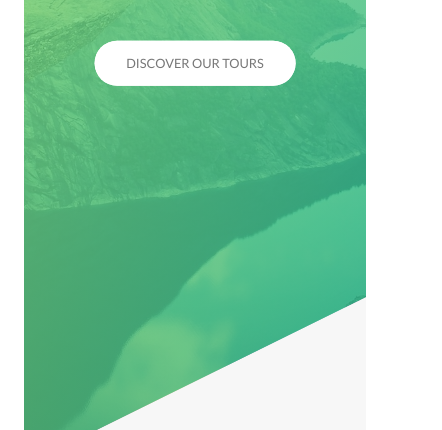
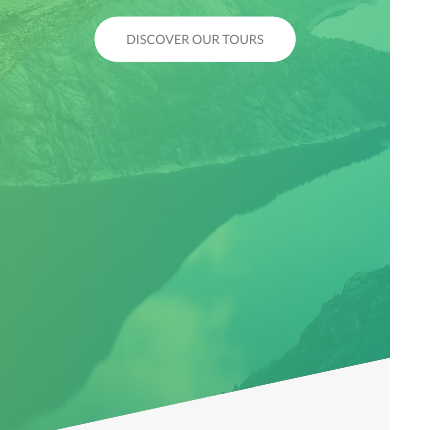
Before and after one commit to takabatoshiki/Natours, a website: page index.html in a window 390 px wide. Shown: the part 360-790 px from the top of the page, 442 px wide, since content can reach past the window. Drawn offline with Linux system fonts and the light colour scheme.

Commit message:
add media query

```diff
--- a/sass/abstracts/_variables.scss
+++ b/sass/abstracts/_variables.scss
@@ -25,4 +25,5 @@ $default-font-size: 1.6rem;
 // GRID
 $grid-width: 114rem;
 $gutter-vertical: 8rem;
+$gutter-vertical-small: 6rem;
 $gutter-horizontal: 6rem;
--- a/sass/base/_base.scss
+++ b/sass/base/_base.scss
@@ -25,4 +25,9 @@ html {
 
 body {
   box-sizing: border-box;
+  padding: 3rem;
+
+  @include respond(tab-port) {
+    padding: 0;
+  }
 }
--- a/sass/base/_typography.scss
+++ b/sass/base/_typography.scss
@@ -3,7 +3,7 @@ body {
   font-weight: 400;
   line-height: 1.7;
   color: $color-grey-dark;
-  padding: 3rem;
+
 }
 
 .heading-primary {
@@ -21,6 +21,11 @@ body {
     animation-name: moveInLeft;
     animation-duration: 1s;
     animation-timing-function: ease-out;
+
+    @include respond(phone){
+      letter-spacing: 1rem;
+      font-family: 5rem;
+    }
   }
 
   &--sub {
@@ -28,8 +33,11 @@ body {
     font-size: 2rem;
     font-weight: 700;
     letter-spacing: 1.75rem;
+    animation: moveInRight 1s ease-out;
 
-    animation: moveInRight 1s ease-out;
+    @include respond(phone){
+      letter-spacing: .5rem;
+    }
   }
 }
 
@@ -43,6 +51,15 @@ body {
   color: transparent;
   letter-spacing: .2rem;
   transition: all .2s;
+
+  @include respond(tab-port){
+    font-size: 3rem;
+  }
+
+  @include respond(phone){
+    font-size: 2.5rem;
+  }
+
   &:hover {
     transform: skewY(2deg) skewX(15deg) scale(1.1);
     text-shadow: .5rem 1rem 2rem rgba($color-black, .2);
--- a/sass/base/_utilities.scss
+++ b/sass/base/_utilities.scss
@@ -1,8 +1,20 @@
 .u-center-text{ text-align: center !important; }
 
 .u-margin-bottom-small{ margin-bottom: 1.5rem !important; }
-.u-margin-bottom-medium{ margin-bottom: 4rem !important; }
-.u-margin-bottom-big{ margin-bottom: 8rem !important; }
+.u-margin-bottom-medium{
+  margin-bottom: 4rem !important;
+
+  @include respond(tab-port){
+    margin-bottom: 3rem !important;
+  }
+}
+.u-margin-bottom-big{
+  margin-bottom: 8rem !important;
+
+  @include respond(tab-port){
+    margin-bottom: 5rem !important;
+  }
+}
 
 .u-margin-top-big{ margin-top: 8rem !important; }
 .u-margin-top-huge{ margin-top: 10rem !important; }
--- a/sass/layout/_footer.scss
+++ b/sass/layout/_footer.scss
@@ -4,9 +4,17 @@
     font-size: 1.4rem;
     color: $color-grey-light-1;
 
+    @include respond(tab-port){
+        padding: 8rem 0;
+    }
+
     &__logo-box{
         text-align: center;
         margin-bottom: 8rem;
+
+        @include respond(tab-port){
+            margin-bottom: 6rem;
+        }
     }
 
     &__logo{
@@ -18,6 +26,11 @@
         border-top: 1px solid $color-grey-dark;
         padding-top: 2rem;
         display: inline-block;
+
+        @include respond(tab-port){
+            width: 100%;
+            text-align: center;
+        }
     }
 
     &__list{
@@ -56,5 +69,10 @@
         padding-top: 2rem;
         width: 80%;
         float: right;
+
+        @include respond(tab-port){
+            width: 100%;
+            float: none;
+        }
     }
 }
--- a/sass/layout/_grid.scss
+++ b/sass/layout/_grid.scss
@@ -4,6 +4,15 @@
 
   &:not(:last-child){
     margin-bottom: $gutter-vertical;
+
+    @include respond(tab-port){
+      margin-bottom: $gutter-vertical-small;
+    }
+  }
+
+  @include respond(tab-port){
+    max-width: 50rem;
+    padding: 0 3rem;
   }
 
   @include clearfix;
@@ -12,6 +21,15 @@
     float: left;
     &:not(:last-child){
       margin-right: $gutter-horizontal;
+
+      @include respond(tab-port){
+        margin-right: 0;
+        margin-bottom: $gutter-vertical-small;
+      }
+    }
+
+    @include respond(tab-port){
+      width: 100% !important;
     }
   }
 
--- a/sass/layout/_header.scss
+++ b/sass/layout/_header.scss
@@ -10,6 +10,11 @@
   position: relative;
   -webkit-clip-path: polygon(0 0, 100% 0, 100% 75vh, 0 100%);
   clip-path: polygon(0 0, 100% 0, 100% 75vh, 0 100%);
+
+  @include respond(phone){
+    -webkit-clip-path: polygon(0 0, 100% 0, 100% 85vh, 0 100%);
+    clip-path: polygon(0 0, 100% 0, 100% 85vh, 0 100%);
+  }
 
   &__logo-box {
     position: absolute;
--- a/sass/layout/_navigation.scss
+++ b/sass/layout/_navigation.scss
@@ -15,6 +15,16 @@
         box-shadow: 0 1rem 3rem rgba($color-black, .1);
         text-align: center;
         cursor: pointer;
+
+        @include respond(tab-port){
+          top: 4rem;
+          right: 4rem;
+        }
+
+        @include respond(phone){
+          top: 3rem;
+          right: 3rem;
+        }
     }
 
     &__background{
@@ -28,7 +38,15 @@
         z-index: 1000;
         transition: transform .8s cubic-bezier(0.86, 0, 0.07, 1);
 
-        // transform: scale(80);
+        @include respond(tab-port){
+          top: 4.5rem;
+          right: 4.5rem;
+        }
+
+        @include respond(phone){
+            top: 3.5rem;
+            right: 3.5rem;
+          }
     }
 
     &__nav{
--- a/sass/pages/_home.scss
+++ b/sass/pages/_home.scss
@@ -2,6 +2,10 @@
   background-color: $color-grey-light-1;
   padding: 25rem 0;
   margin-top: -20vh;
+
+  @include respond(tab-port){
+    padding: 20rem 0;
+  }
 }
 
 .section-features {
@@ -19,22 +23,38 @@
   & > * {
     transform: skewY(7deg);
   }
+
+  @include respond(tab-port){
+    padding: 15rem 0;
+  }
 }
 
 .section-tours{
   background-color: $color-grey-light-1;
   padding: 25rem 0 15rem 0;
   margin-top: -10rem;
+
+  @include respond(tab-port){
+    padding: 20rem 0 10rem 0;
+  }
 }
 
 .section-stories{
   position: relative;
   padding: 15rem 0;
+
+  @include respond(tab-port){
+    padding: 10rem 0;
+  }
 }
 
 .section-book{
   padding: 15rem 0;
   background-image: linear-gradient(to right bottom, $color-primary-light, $color-primary-dark);
+
+  @include respond(tab-port){
+    padding: 10rem 0;
+  }
 }
 
 .book{
```
Also changed, not shown: css/style.css.
